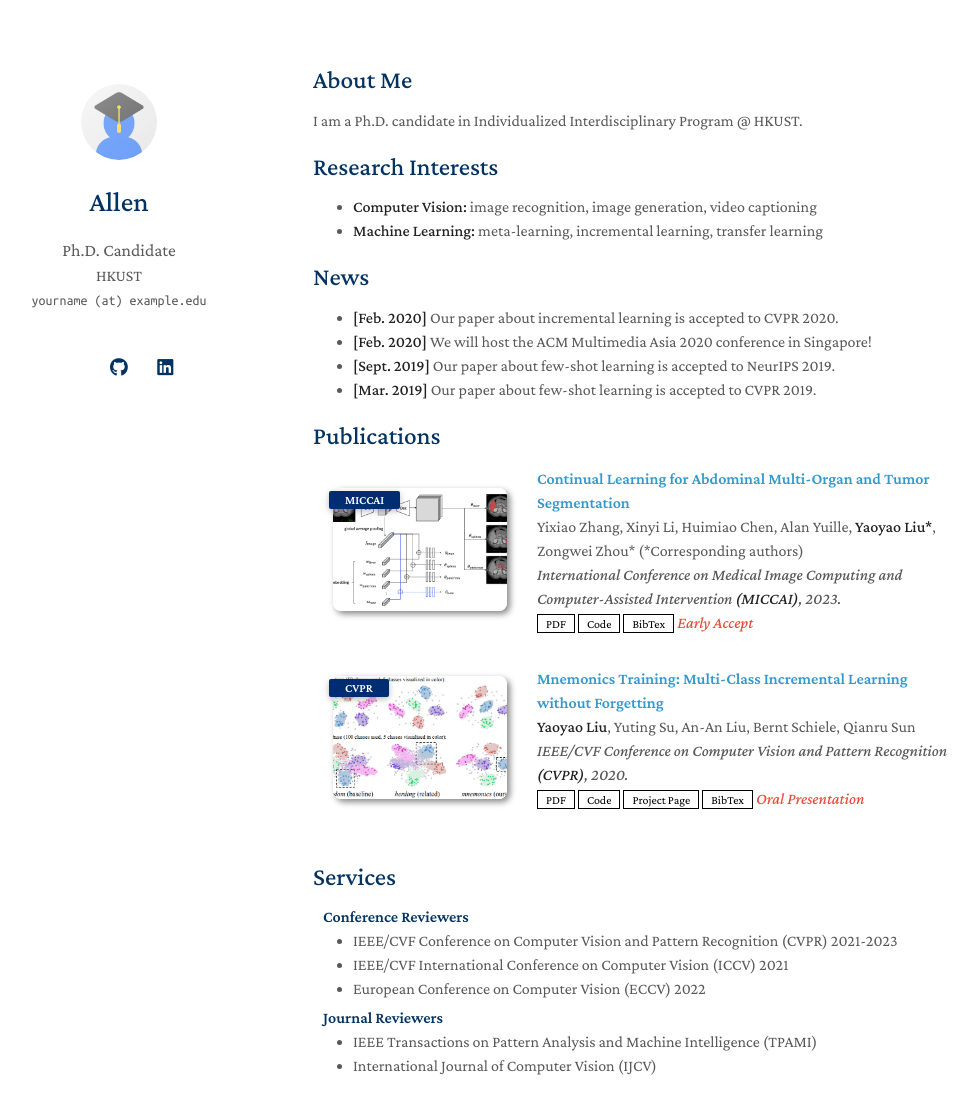
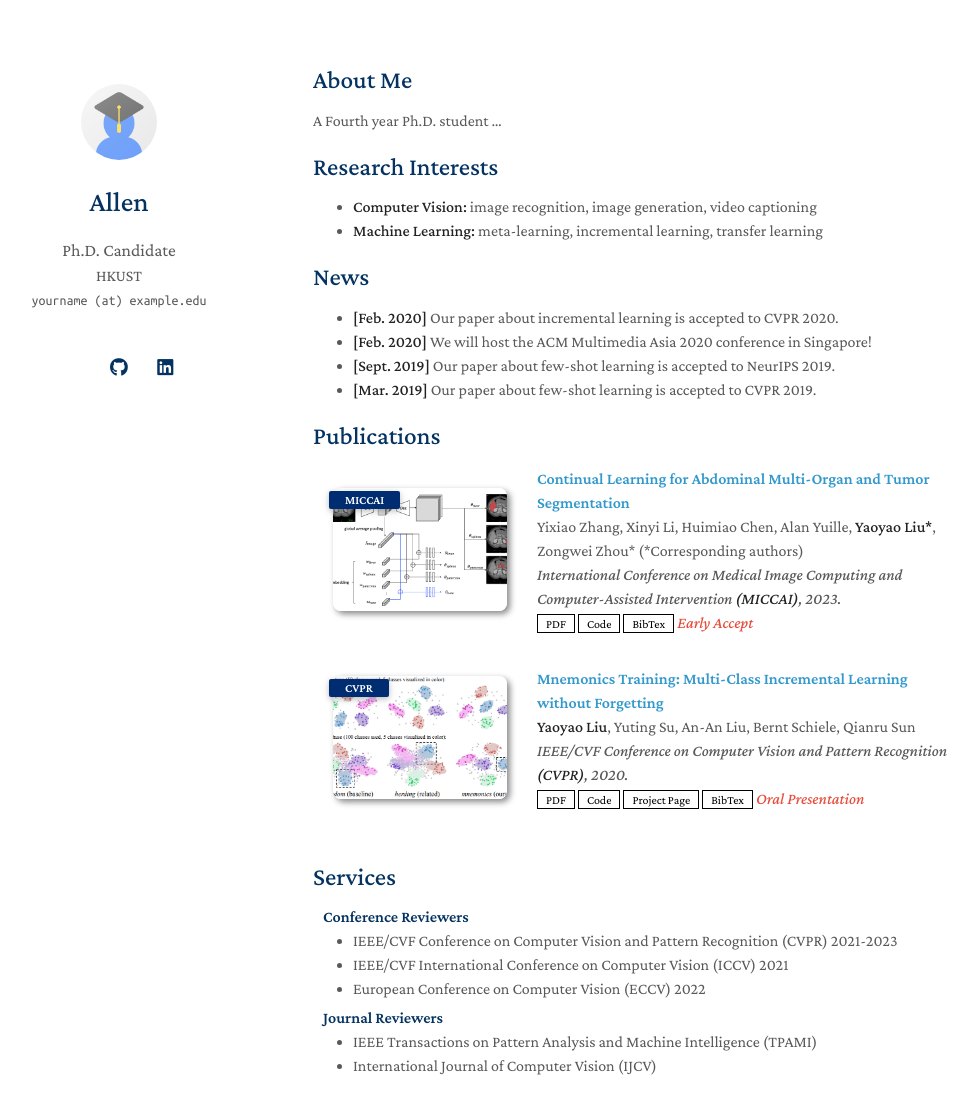
Before and after one commit to allenh16/allenh16.github.io, a Jekyll site: the page built from index.md, in a window 1280 px wide and 1172 px high. Shown: the top 1114 px of the window, without its empty margins (157-1135 px from the left). Built offline with Jekyll 4.4.1, drawn with Linux system fonts in a browser that asks for light colours; a style sheet for code colours, icons or effects is not loaded; our own code applies the rules of GitHub Pages for plain Markdown files.

Commit message:
Update index.md

```diff
--- a/index.md
+++ b/index.md
@@ -4,7 +4,7 @@ layout: homepage
 
 ## About Me
 
-I am a Ph.D. candidate in Individualized Interdisciplinary Program @ HKUST.
+A Fourth year Ph.D. student ...
 
 ## Research Interests
 
```
